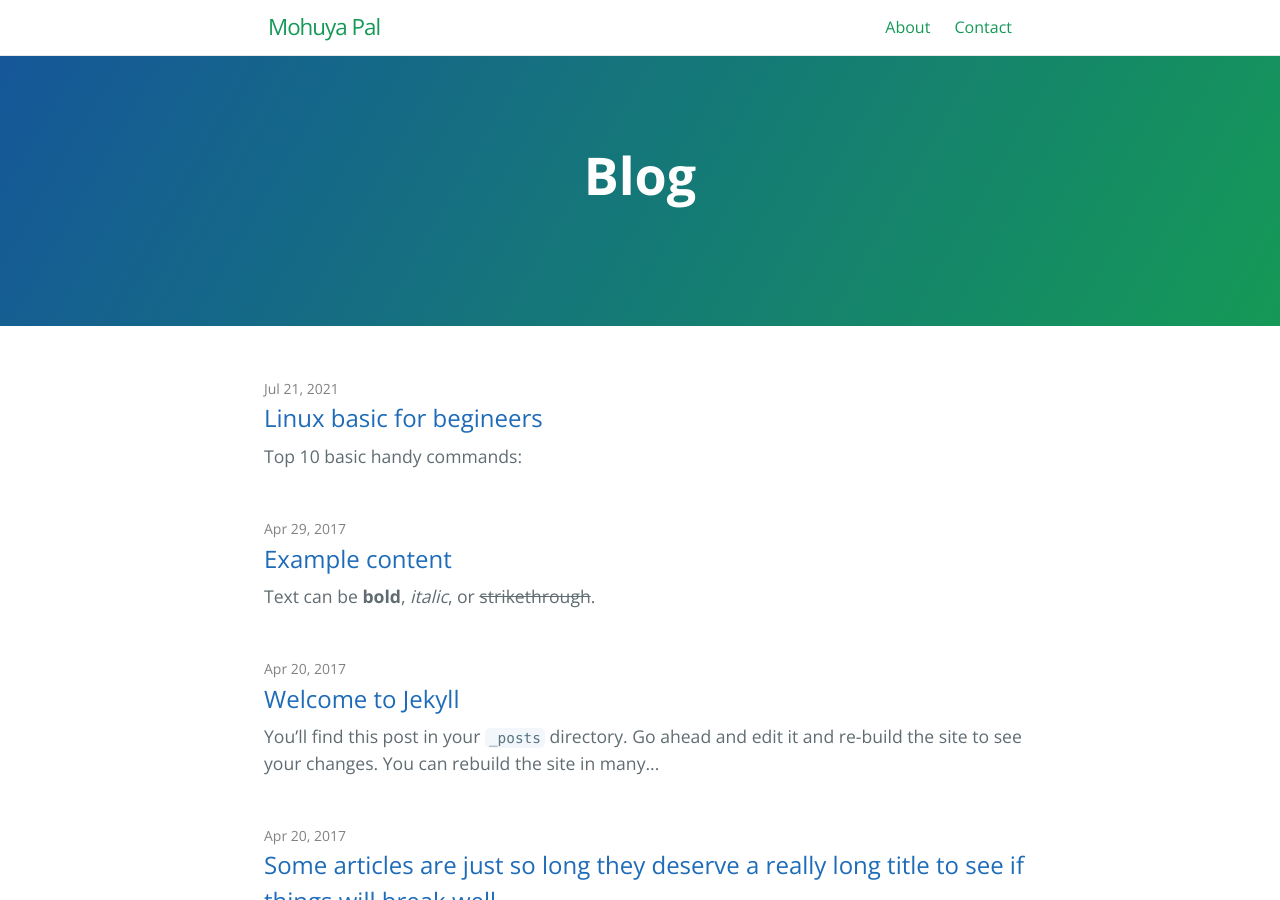
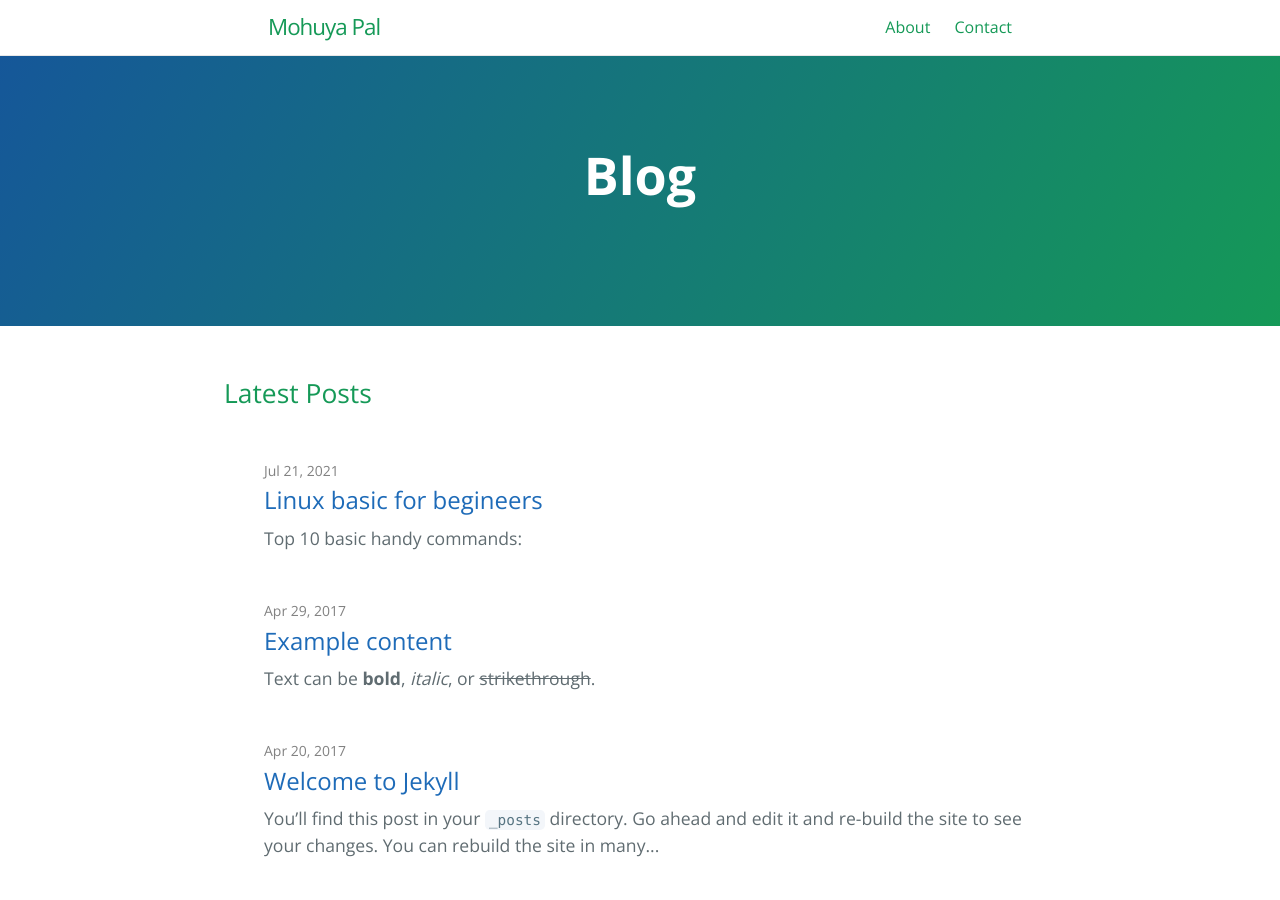
Before and after one commit to mohuyapal/mohuyapal.github.io, a Jekyll site: the page built from blogs.md, in a window 1280 px wide and 900 px high. Built offline with Jekyll 4.4.1, drawn with Linux system fonts in a browser that asks for light colours.

Commit message:
Update pages.html

```diff
--- a/_layouts/pages.html
+++ b/_layouts/pages.html
@@ -9,7 +9,13 @@ layout: default
 
 </article>
 
-<ul class="post-list">
+<div>
+
+  <h2>Latest Posts</h2>
+
+  <div>&nbsp;</div>
+
+  <ul class="post-list">
     {% for post in site.posts %}
       <li>
 
@@ -25,3 +31,5 @@ layout: default
       </li>
     {% endfor %}
   </ul>
+
+</div>
```
